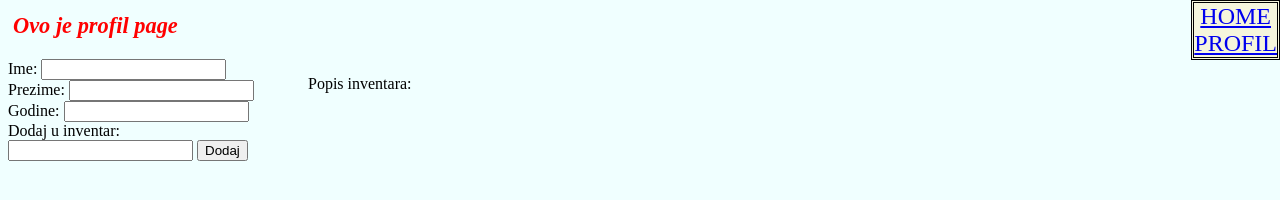
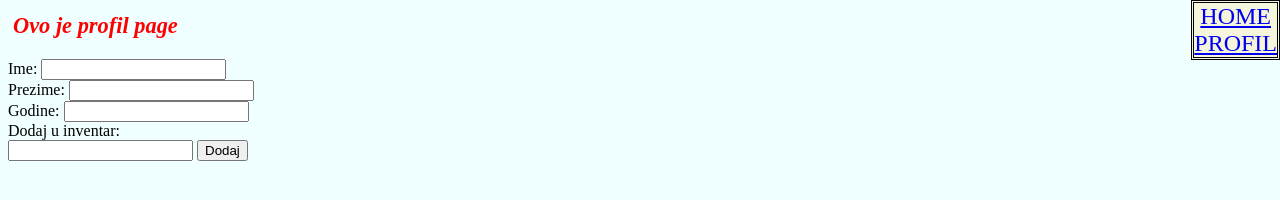
Before and after one commit to Molo48/XD, a plain HTML site: page DZ/index.html at #!/profil in a window 1280 px wide. Drawn offline with nearby package versions, Linux system fonts and the light colour scheme.

Commit message:
promjena detalja

```diff
--- a/DZ/profil.html
+++ b/DZ/profil.html
@@ -4,7 +4,7 @@
 
 <div class="ispis">
 <p ng-show="profil.firstname!='' && profil.lastname!='' && profil.age!=''">Vaše ime je {{profil.firstname}} {{profil.lastname}} i imate {{profil.age}} god.</p>
-<p>Popis inventara:</p>
+<p ng-show="profil.inventar!=''">Popis inventara:</p>
 <ul id="lista" ng-repeat="x in profil.inventar"><li>{{x}}</li></ul>
 </div>
 
```
